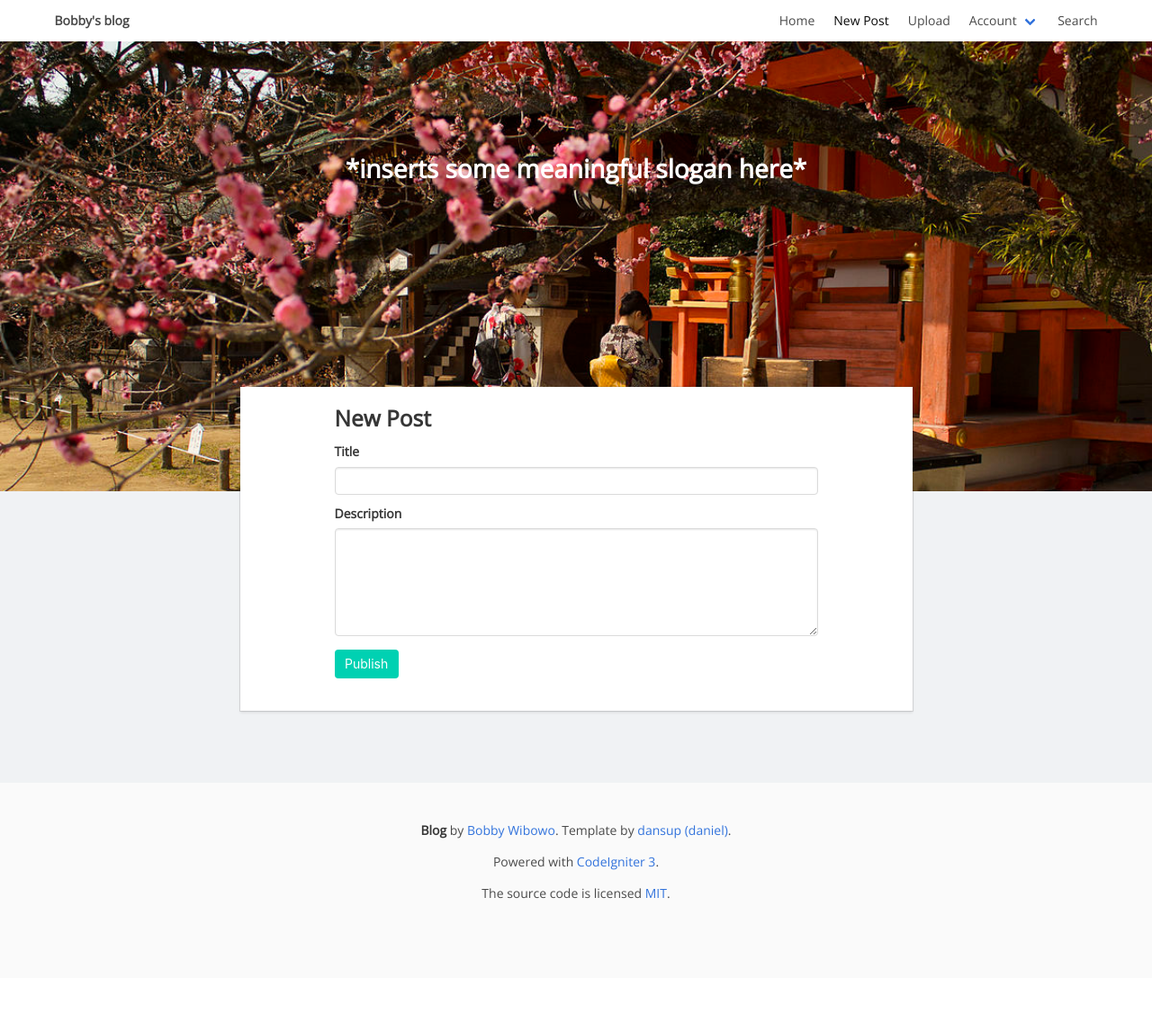
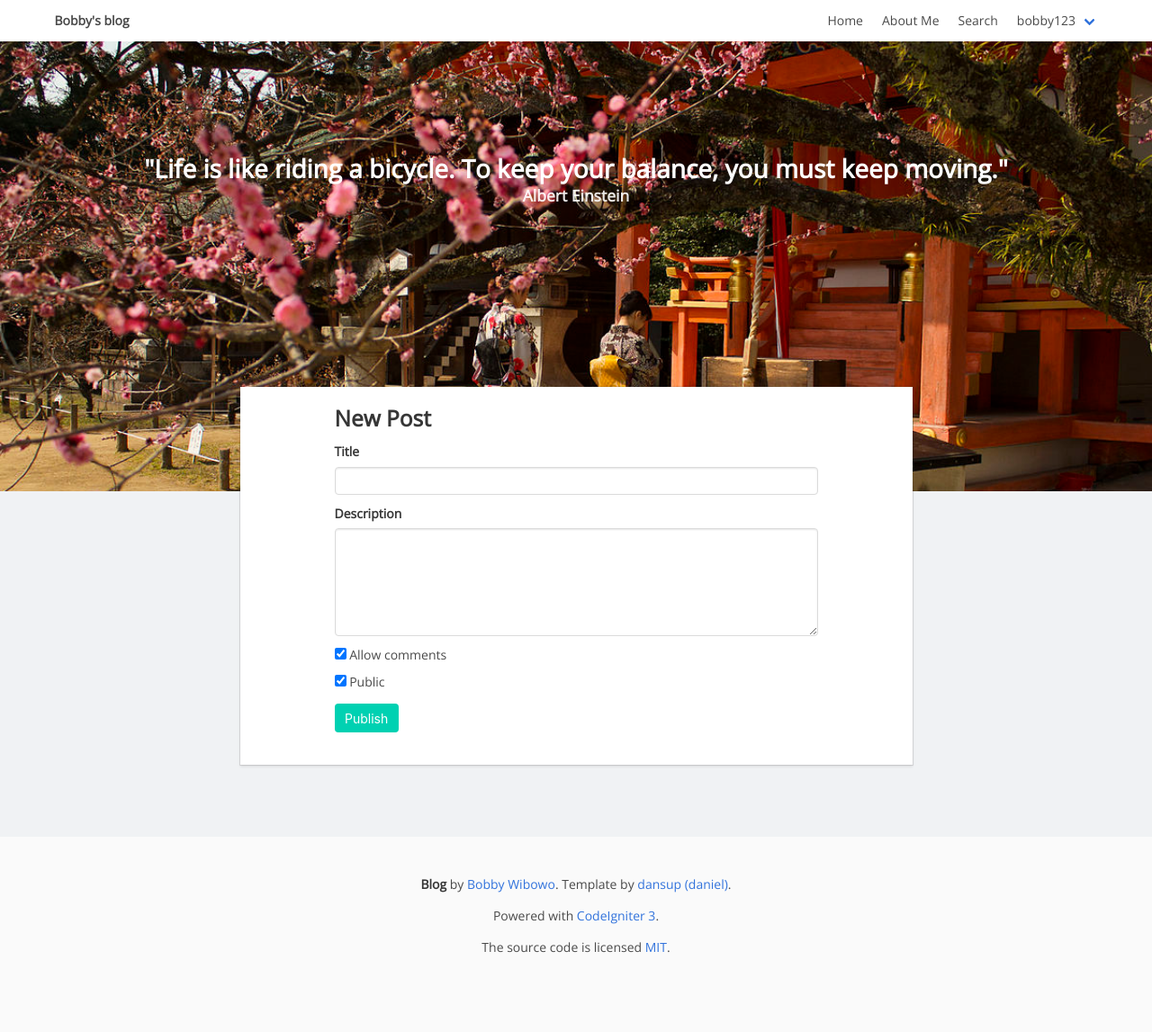
Before and after one commit to BobbyWibowo/ci_blog, a CodeIgniter app: page /ci_blog/index.php/blog/new_post in a window 1280 px wide. Shown: the whole page at 90% size. Before the commit the page ends 999 px from the top, so only its background shows below. Run offline with CodeIgniter, Linux system fonts and the light colour scheme; a user stored in the database is signed in.

Commit message:
Updates
* Updated "posts" table structure.
Removed "active" column.
Added "public" and "comments" columns. The former sets whether the post is visible from home page and in search results, the latter sets whether comments are allowed in the post.
New Post and Edit Post forms now also have 2 new checkboxes to modify them.
Use the updated "ci_blog.sql".

* New Post and Upload navigation links moved into Account's sub-menus.

* Added About Me navigation link which defaults to blog post with ID 21.

* Added slogan (Albert Einstein's).

* Some other tweaks.

```diff
--- a/application/controllers/Blog.php
+++ b/application/controllers/Blog.php
@@ -4,6 +4,18 @@ class Blog extends CI_Controller {
     function __construct() {
         parent::__construct();
         $this->load->model('database');
+        $this->_postconfig = [
+            [
+                'field' => 'title',
+                'label' => 'Title',
+                'rules' => 'trim|required|min_length[3]|max_length[255]'
+            ],
+            [
+                'field' => 'description',
+                'label' => 'Description',
+                'rules' => 'trim|required|min_length[10]|max_length[20000]'
+            ]
+        ];
     }
 
     // Index page
@@ -57,6 +69,8 @@ class Blog extends CI_Controller {
             return redirect(base_url('users/login'));
         }
 
+        $this->load->library('form_validation');
+
         $data = [
             'title' => '',
             'description' => '',
@@ -64,29 +78,20 @@ class Blog extends CI_Controller {
             'errors' => []
         ];
         if ($this->input->post()) {
+            $this->form_validation->set_rules($this->_postconfig);
+            if ($this->form_validation->run() == FALSE) {
+                $data['errors'] = $this->form_validation->error_array();
+            } else {
                 $input = [
-                'title' => trim($this->input->post('title')),
-                'description' => trim($this->input->post('description')),
-                'active' => 1,
+                    'title' => $this->input->post('title'),
+                    'description' => $this->input->post('description'),
+                    'public' => (bool) $this->input->post('public'),
+                    'comments' => (bool) $this->input->post('comments'),
                     'user_id' => $this->session->userdata('user_id')
                 ];
-
-            if (!strlen($input['title'])) {
-                $data['errors'][] = 'Title can not be empty.';
+                $post_id = $this->database->insert_post($input);
+                return redirect(base_url('blog/post/'.$post_id));
             }
-
-            if (!strlen($input['description'])) {
-                $data['errors'][] = 'Description can not be empty.';
-            }
-
-            if (count($data['errors'])) {
-                $data['title'] = $input['title'];
-                $data['description'] = $input['description'];
-                return $this->load->view($data['active'], $data);
-            }
-
-            $this->database->insert_post($input);
-            return redirect(base_url());
         }
 
         $this->load->view($data['active'], $data);
@@ -99,6 +104,8 @@ class Blog extends CI_Controller {
             return redirect(base_url('users/login'));
         }
 
+        $this->load->library('form_validation');
+
         $data = [
             'title' => '',
             'description' => '',
@@ -107,30 +114,19 @@ class Blog extends CI_Controller {
             'errors' => []
         ];
         if ($this->input->post()) {
+            $this->form_validation->set_rules($this->_postconfig);
+            if ($this->form_validation->run() == FALSE) {
+                $data['errors'] = $this->form_validation->error_array();
+            } else {
                 $input = [
                     'title' => $this->input->post('title'),
                     'description' => $this->input->post('description'),
-                'active' => 1
+                    'public' => (bool) $this->input->post('public'),
+                    'comments' => (bool) $this->input->post('comments')
                 ];
-
-            if (!strlen($input['title'])) {
-                $data['errors'][] = 'Title can not be empty.';
-            }
-
-            if (!strlen($input['description'])) {
-                $data['errors'][] = 'Description can not be empty.';
-            }
-
-            if (count($data['errors'])) {
-                $data['post'] = [
-                    'title' => $input['title'],
-                    'description' => $input['description']
-                ];
-                return $this->load->view($data['active'], $data);
-            }
-
                 $this->database->update_post($post_id, $input);
                 $data['success'] = TRUE;
+            }
         }
 
         $data['post'] = $this->database->get_post($post_id);
--- a/application/controllers/Users.php
+++ b/application/controllers/Users.php
@@ -77,13 +77,13 @@ class Users extends CI_Controller {
             if ($this->form_validation->run() == FALSE) {
                 $data['errors'] = $this->form_validation->error_array();
             } else {
-                $data = [
+                $input = [
                     'username' => $this->input->post('username'),
                     'email' => $this->input->post('email'),
                     'password' => sha1($this->input->post('password')),
                     'user_type' => $this->input->post('user_type'),
                 ];
-                $user_id = $this->user->create_user($data);
+                $user_id = $this->user->create_user($input);
                 $this->session->set_userdata('user_id',$user_id);
                 $this->session->set_userdata('username',$this->input->post('username'));
                 $this->session->set_userdata('user_type',$this->input->post('user_type'));
--- a/application/models/Database.php
+++ b/application/models/Database.php
@@ -5,7 +5,7 @@ class Database extends CI_Model {
         $this->db->select('posts.*,users.username');
         $this->db->from('posts');
         $this->db->join('users', 'users.user_id = posts.user_id', 'left');
-        $this->db->where('active', 1);
+        $this->db->where('public', 1);
         $this->db->order_by('date_added', 'desc');
         $this->db->limit($number, $start);
         $query = $this->db->get();
@@ -18,13 +18,14 @@ class Database extends CI_Model {
         $this->db->join('users', 'users.user_id = posts.user_id', 'left');
 		$this->db->like('title', $query, 'both');
 		$this->db->or_like('description', $query, 'both');
+        $this->db->where('public', 1);
 		$this->db->order_by('date_added', 'desc');
 		$query = $this->db->get();
 		return $query->result_array();
     }
 
     function get_post_count() {
-        $this->db->select()->from('posts')->where('active', 1);
+        $this->db->select()->from('posts')->where('public', 1);
         $query = $this->db->count_all_results();
         return $query;
     }
@@ -33,13 +34,13 @@ class Database extends CI_Model {
         $this->db->select('posts.*,users.username');
         $this->db->from('posts');
         $this->db->join('users', 'users.user_id = posts.user_id', 'left');
-        $this->db->where([
-            'active' => 1,
-            'post_id' => $post_id
-        ]);
+        $this->db->where('post_id', $post_id);
         $this->db->order_by('date_added', 'desc');
         $query = $this->db->get();
-        return $query->first_row('array');
+        $array = $query->first_row('array');
+        $array['public'] = (bool) $array['public'];
+        $array['comments'] = (bool) $array['comments'];
+        return $array;
     }
 
     function insert_post($data) {
--- a/application/views/new_post.php
+++ b/application/views/new_post.php
@@ -15,15 +15,29 @@
                             <div class="field">
                                 <label class="label">Title</label>
                                 <div class="control">
-                                    <input class="input" type="text" name="title" value="<?=$title?>">
+                                    <input class="input" type="text" name="title" value="<?=set_value('title')?>">
                                 </div>
                             </div>
 
                             <div class="field">
                                 <label class="label">Description</label>
                                 <div class="control">
-                                    <textarea class="textarea" name="description"><?=$description?></textarea>
+                                    <textarea class="textarea" name="description"><?=set_value('description')?></textarea>
                                 </div>
+                            </div>
+
+                            <div class="field">
+                                <label class="checkbox">
+                                    <input type="checkbox" name="comments" <?=set_checkbox('comments', 'on', TRUE)?>>
+                                    Allow comments
+                                </label>
+                            </div>
+
+                            <div class="field">
+                                <label class="checkbox">
+                                    <input type="checkbox" name="public" <?=set_checkbox('public', 'on', TRUE)?>>
+                                    Public
+                                </label>
                             </div>
 
                             <div class="field">
--- a/application/views/partials/_header.php
+++ b/application/views/partials/_header.php
@@ -31,20 +31,23 @@
                     <a class="navbar-item <?=is_active($active, 'home')?>" href="<?=base_url()?>">
                         Home
                     </a>
+                    <a class="navbar-item" href="<?=base_url('blog/post/21')?>">
+                        About Me
+                    </a>
+                    <a class="navbar-item <?=is_active($active, 'search')?>" href="<?=base_url('blog/search')?>">
+                        Search
+                    </a>
                     <?php if ($this->session->userdata('user_id')) {?>
-                    <a class="navbar-item <?=is_active($active, 'new_post')?>" href="<?=base_url('blog/new_post')?>">
-                        New Post
-                    </a>
-                    <a class="navbar-item <?=is_active($active, 'upload')?>" href="<?=base_url('upload')?>">
-                        Upload
-                    </a>
                     <div class="navbar-item has-dropdown is-hoverable">
                         <a class="navbar-link">
-                                Account
+                            <?=$this->session->userdata['username']?>
+                        </a>
+                        <div class="navbar-dropdown">
+                            <a class="navbar-item <?=is_active($active, 'new_post')?>" href="<?=base_url('blog/new_post')?>">
+                                New Post
                             </a>
-                        <div class="navbar-dropdown">
-                            <a class="navbar-item">
-                                <?=$this->session->userdata['username']?>
+                            <a class="navbar-item <?=is_active($active, 'upload')?>" href="<?=base_url('upload')?>">
+                                Upload
                             </a>
                             <hr class="navbar-divider">
                             <a class="navbar-item" href="<?=base_url('users/logout')?>">
@@ -60,9 +63,6 @@
                         Register
                     </a>
                     <?php } ?>
-                    <a class="navbar-item <?=is_active($active, 'search')?>" href="<?=base_url('blog/search')?>">
-                        Search
-                    </a>
                 </div>
             </div>
         </div>
@@ -72,7 +72,8 @@
     <section class="hero is-info is-medium is-bold">
         <div class="hero-body">
             <div class="container has-text-centered">
-                <h1 class="title">*inserts some meaningful slogan here*</h1>
+                <h1 class="title">"Life is like riding a bicycle. To keep your balance, you must keep moving."</h1>
+                <div class="subtitle" style="font-weight: 800">Albert Einstein</div>
             </div>
         </div>
     </section>
--- a/application/views/single_post.php
+++ b/application/views/single_post.php
@@ -28,6 +28,7 @@
             <div class="card article" style="margin-top: 1rem">
                 <div class="card-content">
                     <div class="content article-body">
+                        <?php if ($post['comments']) { ?>
                             <?php if (count($comments)) { ?>
                                 <?php foreach ($comments as $row) {?>
                                     <blockquote>
@@ -57,6 +58,9 @@
                             <?php } else { ?>
                                 <a href="<?=base_url('users/login')?>">Login to comment</a>.
                             <?php } ?>
+                        <?php } else { ?>
+                            <p>Comments are disabled for this post.</p>
+                        <?php } ?>
                     </div>
                 </div>
             </div>
```
Also changed, not shown: application/controllers/Comments.php (+4 -4 lines), application/views/edit_post.php (+17 -3 lines), ci_blog.sql (+13 -10 lines), public/images/256px.png (added), public/images/README.md, public/images/about_me.png (added). Lines whose indentation alone changed are shown as unchanged.
